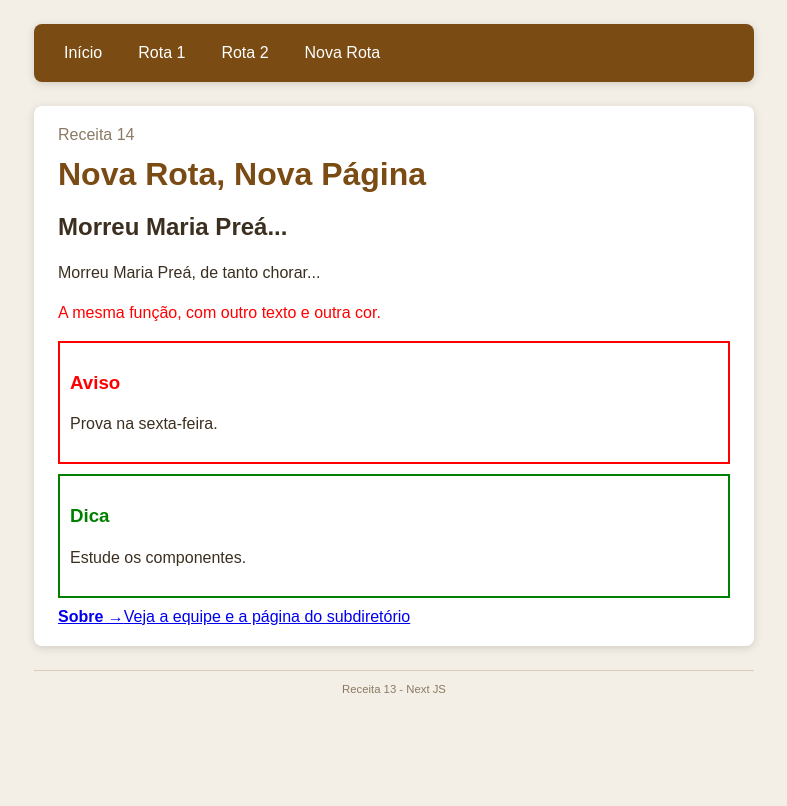
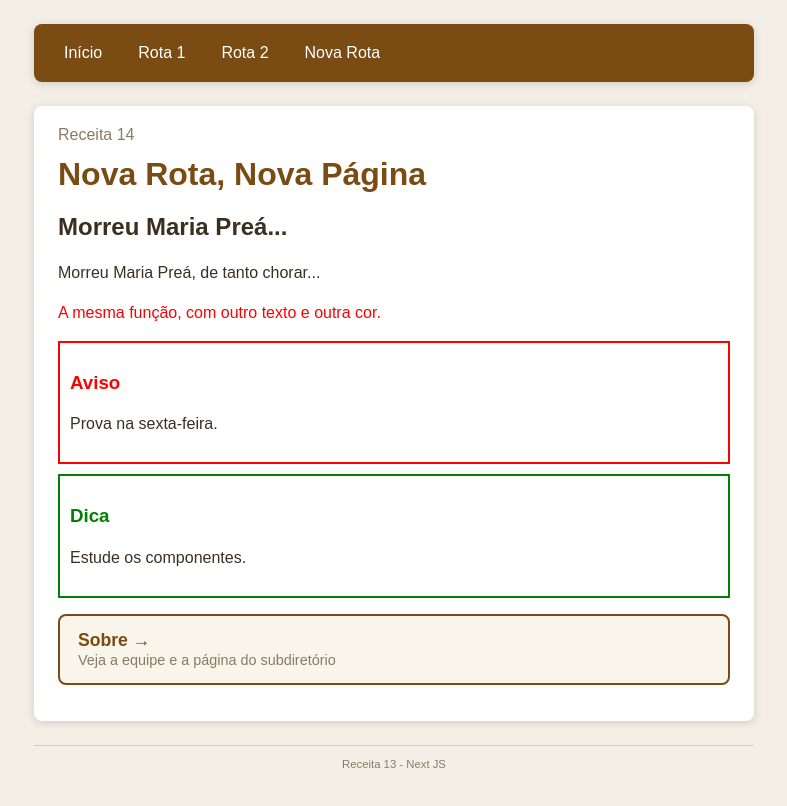
Before and after one commit to Flavia-Carvalho-1/Receitas-pweb-3, a Next.js app: page /novarota in a window 1280 px wide. Shown: the top 806 px of the page, without its empty margins (246-1033 px from the left). Built offline with nearby package versions, Linux system fonts and the light colour scheme.

Commit message:
Receita 14: estilos do botão voltar e do link-cartão

```diff
--- a/app/globals.css
+++ b/app/globals.css
@@ -7,7 +7,7 @@ body {
    padding: 0 16px 40px 16px;
 }
 
-/* Menu de navegação */
+
 .menu {
    display: flex;
    flex-wrap: wrap;
@@ -30,7 +30,7 @@ body {
    background: #5c380d;
 }
 
-/* "Cartão" com o conteúdo de cada página */
+
 .cartao {
    background: #fff;
    border-radius: 8px;
@@ -60,7 +60,7 @@ code {
    padding: 2px 6px;
 }
 
-/* Rodapé */
+
 .rodape {
    text-align: center;
    color: #8a7a64;
@@ -72,3 +72,61 @@ code {
    border-top: 1px solid #d9ccb4;
    margin-bottom: 10px;
 }
+
+
+.botao {
+   display: inline-block;
+   background: #7a4b12;
+   color: #fff;
+   text-decoration: none;
+   padding: 10px 18px;
+   border-radius: 6px;
+   font-weight: bold;
+   box-shadow: 0 2px 6px rgba(0,0,0,.2);
+   transition: background .2s, transform .2s;
+}
+
+.botao:hover {
+   background: #5c380d;
+   transform: translateY(-2px);
+}
+
+.botao.voltar {
+   background: transparent;
+   color: #7a4b12;
+   border: 2px solid #7a4b12;
+   box-shadow: none;
+}
+
+.botao.voltar:hover {
+   background: #7a4b12;
+   color: #fff;
+}
+
+.link-cartao {
+   display: block;
+   text-decoration: none;
+   color: inherit;
+   background: #faf5ea;
+   border: 2px solid #7a4b12;
+   border-radius: 8px;
+   padding: 14px 18px;
+   margin: 16px 0;
+   transition: background .2s, transform .2s;
+}
+
+.link-cartao:hover {
+   background: #f0e4cc;
+   transform: translateY(-2px);
+}
+
+.link-cartao strong {
+   display: block;
+   color: #7a4b12;
+   font-size: 1.1rem;
+}
+
+.link-cartao span {
+   color: #8a7a64;
+   font-size: .9rem;
+}
```
